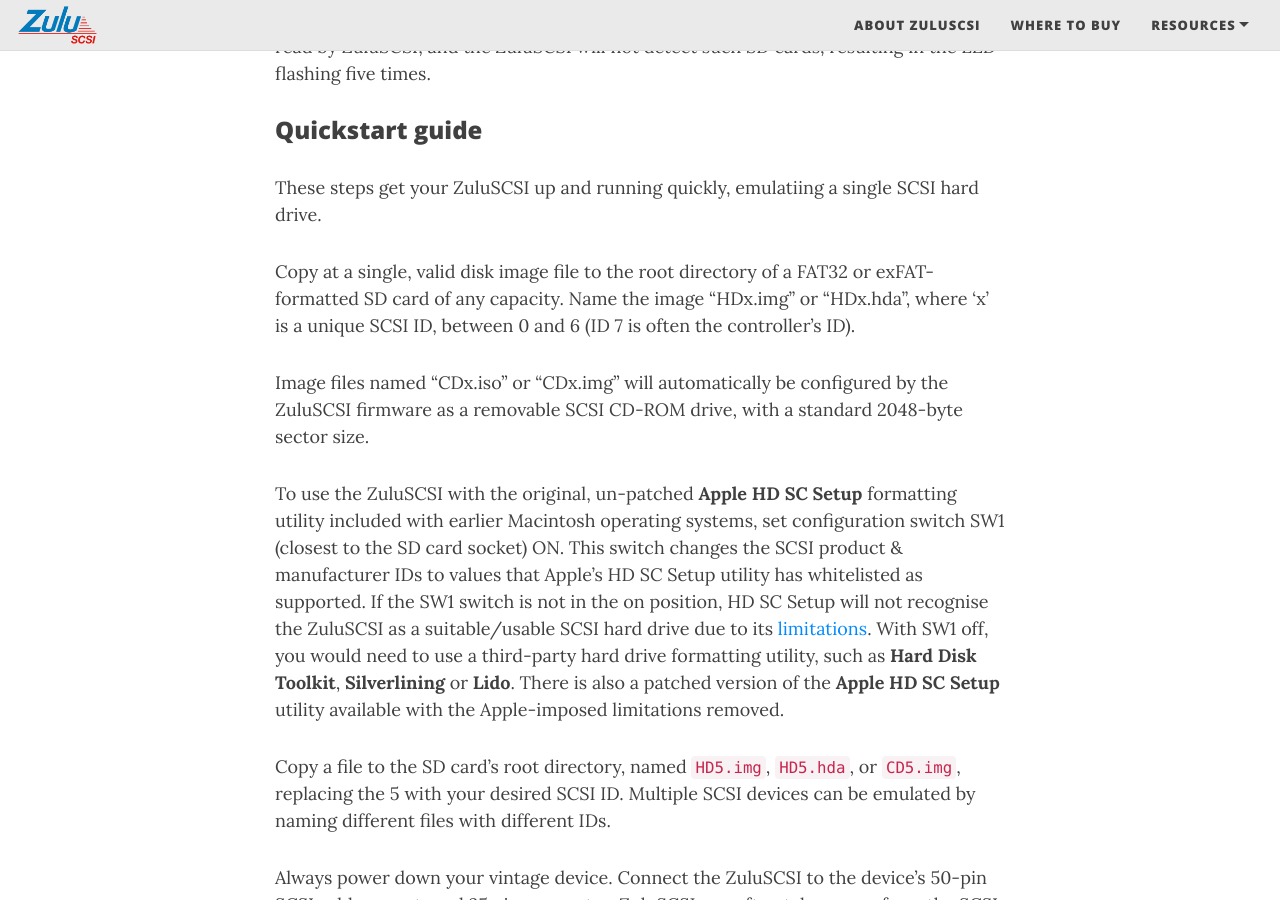
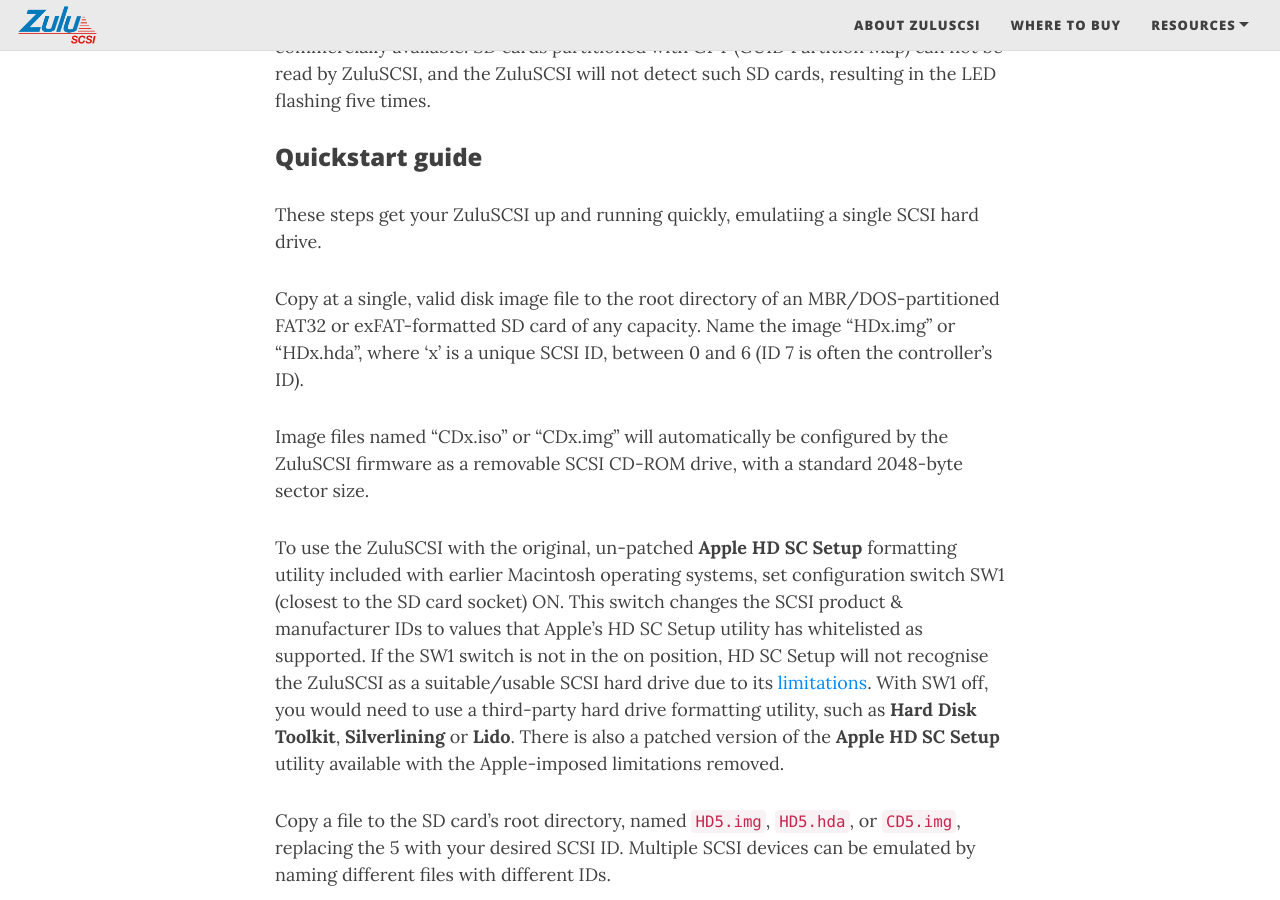
Before and after one commit to ZuluSCSI/ZuluSCSI.com, a Jekyll site: the page built from ZuluSCSI-Manual.md, in a window 1280 px wide and 900 px high, scrolled down 4440 px. Built offline with Jekyll 4.4.1, drawn with Linux system fonts in a browser that asks for light colours; nearby versions of some CDN libraries; our own code applies the rules of GitHub Pages for plain Markdown files; some of the changed text lies outside the part shown.

Commit message:
Update ZuluSCSI-Manual.md

```diff
--- a/ZuluSCSI-Manual.md
+++ b/ZuluSCSI-Manual.md
@@ -106,11 +107,11 @@
 
 The ZuluSCSI firmware requires a MBR/DOS-partitioned SD card, and at least one FAT32 or exFAT-formatted SD partition, which must be labeled SDHC or SDXC. Older SD cards manufactured prior to around 2008, generally ~4GB and smaller, may not be detected by the SDIO interface of the microcontroller. This is a hardware/silicon limitation. ZuluSCSI has no upper limit on the size of SD cards it is compatible with, and is known to work with large 256GB and 400GB SD cards which are currently commercially available. SD cards partitioned with GPT (GUID Partition Map) can not be read by ZuluSCSI, and the ZuluSCSI will not detect such SD cards, resulting in the LED flashing five times.
 
-### <a id="using-quickstart"></a> Quickstart guide
+### <a id="using-start"></a> Quickstart guide
 
 These steps get your ZuluSCSI up and running quickly, emulatiing a single SCSI hard drive.
 
-Copy at a single, valid disk image file to the root directory of a FAT32 or exFAT-formatted SD card of any capacity. Name the image "HDx.img" or "HDx.hda", where 'x' is a unique SCSI ID, between 0 and 6 (ID 7 is often the controller's ID).
+Copy at a single, valid disk image file to the root directory of an MBR/DOS-partitioned FAT32 or exFAT-formatted SD card of any capacity. Name the image "HDx.img" or "HDx.hda", where 'x' is a unique SCSI ID, between 0 and 6 (ID 7 is often the controller's ID).
 
 Image files named "CDx.iso" or "CDx.img" will automatically be configured by the ZuluSCSI firmware as a removable SCSI CD-ROM drive, with a standard 2048-byte sector size.
 
```
Also changed, not shown: other parts of ZuluSCSI-Manual.md (+1 -0 lines).
